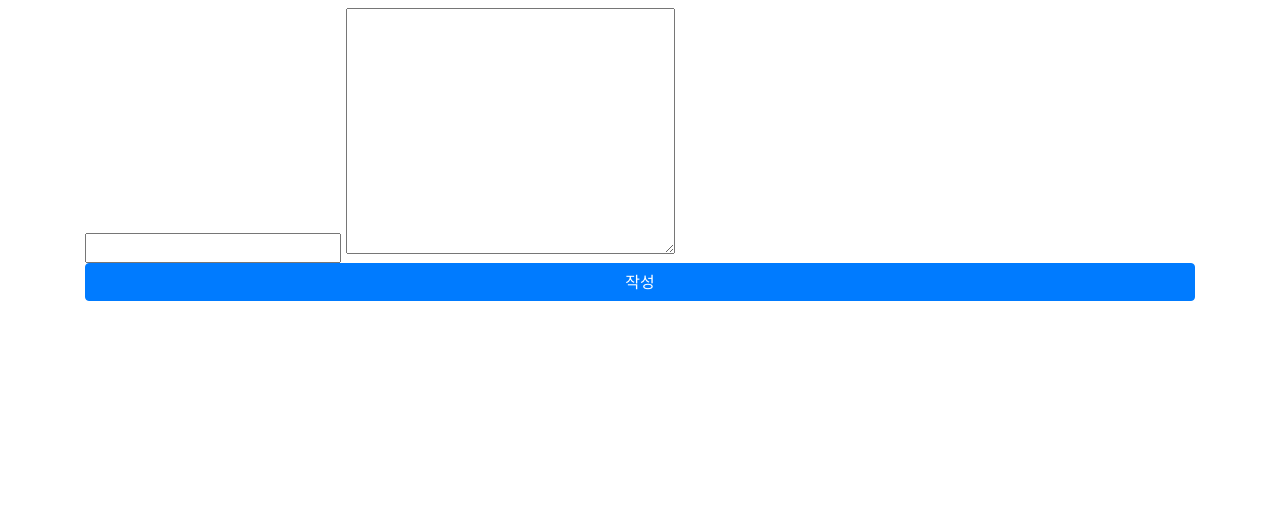
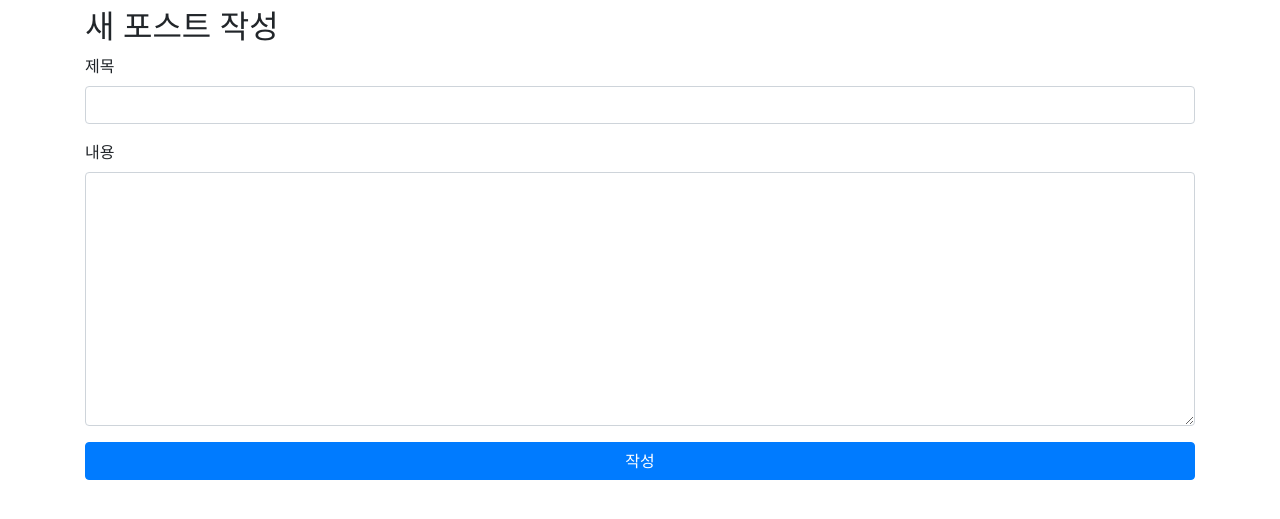
Before and after one commit to Fastcampus-WPS-9th/DjangoGirls-Tutorial, a Django app: page /posts/create/ in a window 1280 px wide. Shown: the part 56-575 px from the top of the page. Run offline with Django 3.2, Linux system fonts and the light colour scheme; some libraries are stand-ins or nearby versions.

Commit message:
post_create의 form에 bootstrap스타일 적용

```diff
--- a/app/templates/blog/post_create.html
+++ b/app/templates/blog/post_create.html
@@ -1,9 +1,16 @@
 {% extends 'base.html' %}
 
 {% block content %}
+<h2>새 포스트 작성</h2>
 <form action="">
-	<input type="text" name="title">
-	<textarea name="text" id="" cols="30" rows="10"></textarea>
+	<div class="form-group">
+		<label for="id-title">제목</label>
+		<input id="id-title" type="text" name="title" class="form-control">
+	</div>
+	<div class="form-group">
+		<label for="id-text">내용</label>
+		<textarea id="id-text" name="text" cols="30" rows="10" class="form-control"></textarea>
+	</div>
 	<button class="btn btn-primary btn-block" type="submit">작성</button>
 </form>
 {% endblock %}
```
